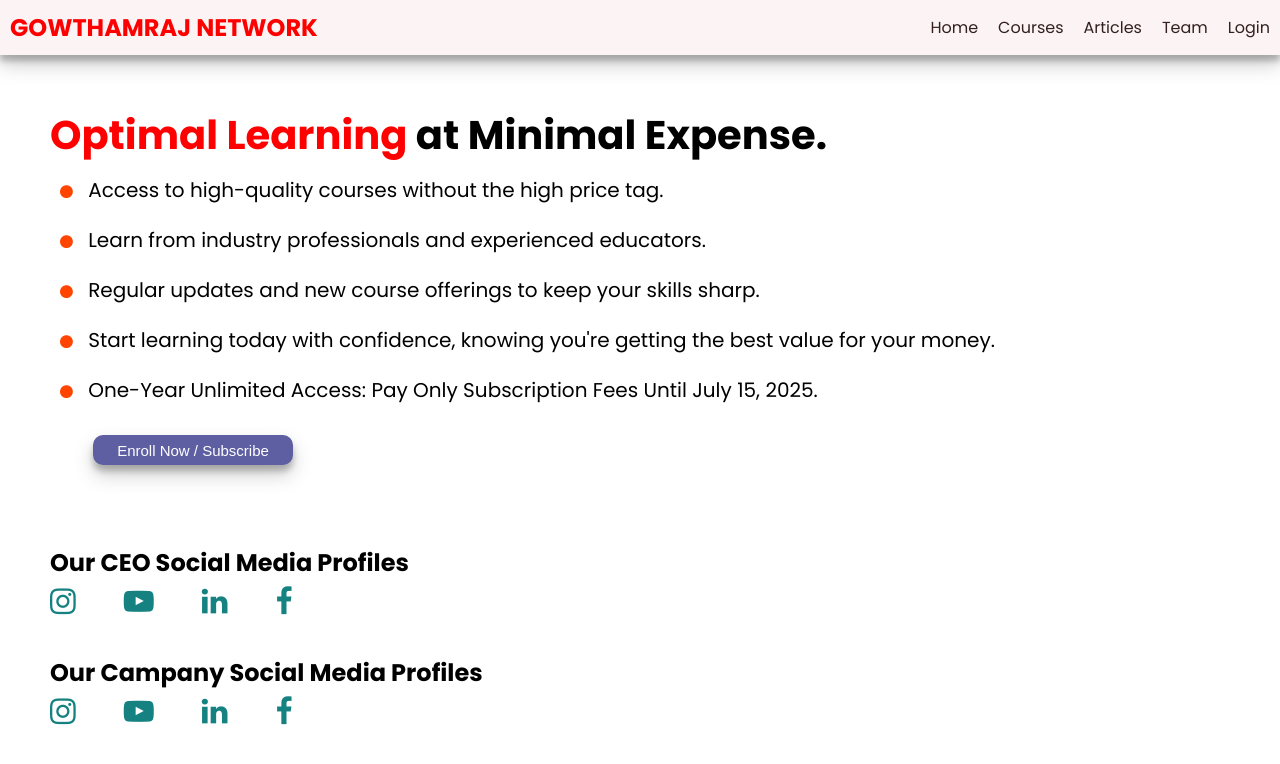
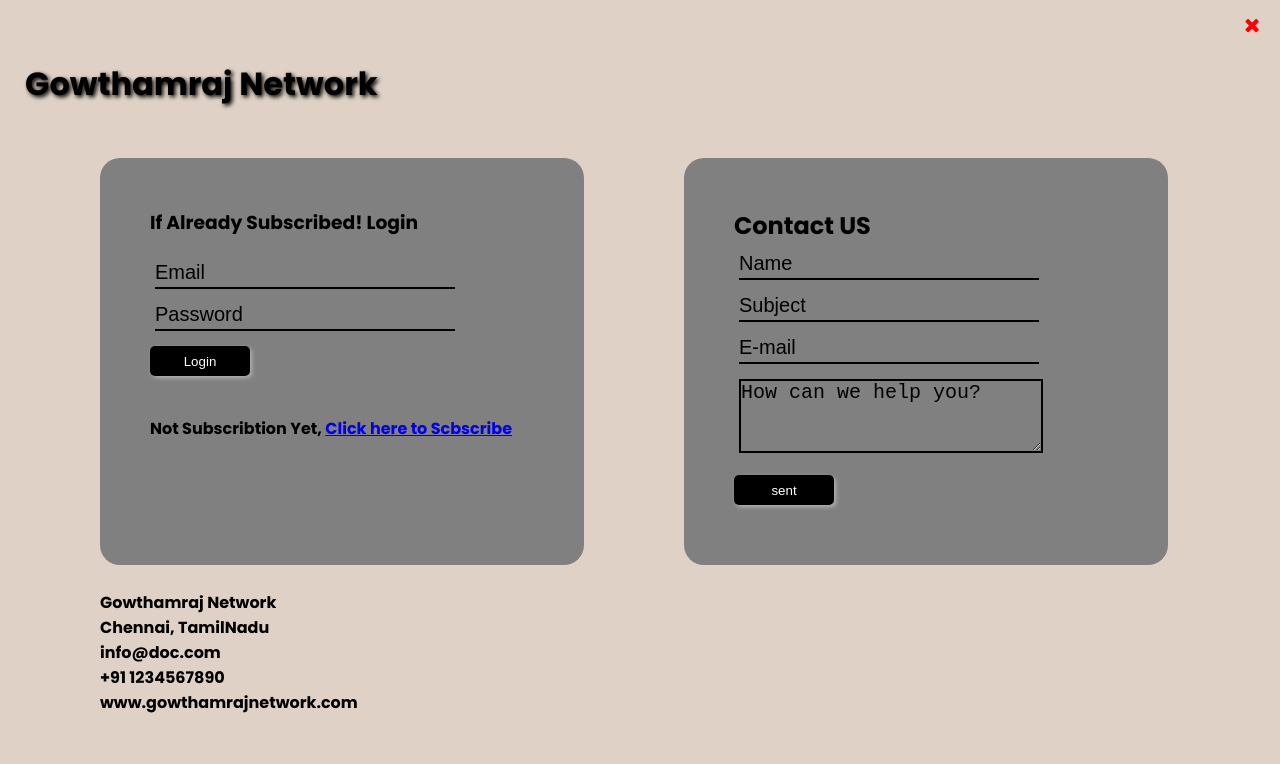
Before and after one commit to Nithishkumars-2001/learner-page, a plain HTML site: page index.html in a window 1280 px wide. Both pictures are taken after a click on the link "Login". Drawn offline with Linux system fonts and the light colour scheme.

Commit message:
update all files

```diff
--- a/index.html
+++ b/index.html
@@ -26,7 +26,7 @@
             <p class="navbar-link"><a href="#"> Courses </a></p>
             <p class="navbar-link"><a href="#"> Articles </a></p>
             <p class="navbar-link"><a href="#"> Team </a></p>
-            <p class="navbar-link"><a href="#"> Login </a></p>
+            <p class="navbar-link"><a href="#" onclick="showloginpage()"> Login </a></p>
         </div>
 
         <div class="navbar-menu-toggle" onclick="shownavbar()">
@@ -44,7 +44,8 @@
             <p class="side-navbar-link"><a href="#"> Courses </a></p>
             <p class="side-navbar-link"><a href="#"> Articles </a></p>
             <p class="side-navbar-link"><a href="#"> Team </a></p>
-            <p class="side-navbar-link"><a href="#"> Login </a></p>
+            <p class="side-navbar-link"><a href="#" onclick="enroll()"> Subscribe </a></p>
+            <p class="side-navbar-link"><a href="#" onclick="showloginpage()"> Login </a></p>
         </div>
     </div>
 
@@ -126,8 +127,45 @@
             </div>
         </div>
 
-        <h1>Already Subscribed? <a href="#">Login Here</a></h1>
+        <h1>Already Subscribed? <a href="#" onclick="showloginpage()">Login Here</a></h1>
 
+    </div>
+
+    <!--Login Page-->
+
+    <div class="login-page">
+        <p class="close-loginpage" onclick="closeloginpage()"> <i class="fa fa-times" aria-hidden="true"></i> </p>
+        <h1>Gowthamraj Network</h1>
+        <div class="login-item">
+            <div class="login-box">
+                <h3> If Already Subscribed! Login</h3>
+                <form>
+                    <input type="email" placeholder="Email">
+                    <input type="text" placeholder="Password"><br>
+                    <button> Login </button>
+                </form>
+                <h4> Not Subscribtion Yet, <a href="#">Click here to Scbscribe</a></h4>
+            </div>
+
+            <div class="contactUS">
+                <h2> Contact US</h2>
+                <form>
+                    <input type="text" placeholder="Name"> <br>
+                    <input type="text" placeholder="Subject"> <br>
+                    <input type="email" placeholder="E-mail"> <br>
+                    <textarea type="text" placeholder="How can we help you?"></textarea> <br>
+                    <button> sent </button>
+                </form>
+            </div>
+        </div>
+
+        <div class="details">
+            <p>Gowthamraj Network</p>
+            <p>Chennai, TamilNadu</p>
+            <p>info@doc.com</p>
+            <p>+91 1234567890</p>
+            <p>www.gowthamrajnetwork.com</p>
+        </div>
     </div>
 
 
--- a/script.js
+++ b/script.js
@@ -10,7 +10,6 @@ function closenavbar()
     sidenavbar.style.left = "-60%"
 }
 
-
 // select Subscribe-plan
 var Subscribe_plan = document.querySelector(".Subscribe-plan")
 
@@ -22,3 +21,15 @@ function closesubplan()
 {
     Subscribe_plan.style.display = "none"
 }
+
+//select Login Page
+var login_page  = document.querySelector(".login-page")
+
+function showloginpage()
+{
+    login_page.style.display = "block"
+}
+function closeloginpage()
+{
+    login_page.style.display = "none"
+}
--- a/style.css
+++ b/style.css
@@ -260,8 +260,134 @@ body{
     margin-top: 10px;
 }
 
+/* Login Page */
 
+.login-page{
+    background-color: rgb(223, 209, 197);
+    position: absolute;
+    width: 100%;
+    height: 150%;
+    top: 0;
+    left: 0;
+    display: none;
+}
 
+.login-box{
+    background-color: gray;
+    margin-top: 50px;
+    padding:50px;
+    width: 30%;
+    margin-left: 100px;
+    border-radius: 20px;
+}
+
+.login-item{
+    display: flex;
+    flex-direction: row;
+}
+
+.login-box input{
+    width: 300px;
+    height: 30px;
+    background-color: transparent;
+    color: black;
+    border: none;
+    margin: 5px;
+    font-size: 20px;
+    border-bottom: solid black 2px;
+}
+
+.login-box form{
+    margin-top: 15px;
+}
+
+.login-box input::placeholder{
+    color: black;
+}
+
+.login-box form button{
+    width: 100px;
+    height: 30px;
+    margin-top: 10px;
+    color: white;
+    background-color: black;
+    border: none;
+    border-radius: 5px;
+    margin-bottom: 40px;
+    box-shadow: 2px 2px 4px rgb(180, 176, 176);
+}
+
+.contactUS{
+    background-color: gray;
+    margin-top: 50px;
+    padding:50px;
+    width: 30%;
+    margin-left: 100px;
+    border-radius: 20px;
+}
+
+.contactUS input{
+    width: 300px;
+    height: 30px;
+    background-color: transparent;
+    color: black;
+    border: none;
+    margin: 5px;
+    font-size: 20px;
+    border-bottom: solid black 2px;
+}
+
+.contactUS input::placeholder{
+    color: black;
+}
+
+.contactUS textarea{
+    width: 300px;
+    height: 70px;
+    background-color: transparent;
+    color: black;
+    margin: 5px;
+    font-size: 20px;
+    border: solid black 2px;
+    margin-top: 10px;
+}
+
+.contactUS textarea::placeholder{
+    color:black;
+}
+
+.contactUS button{
+    width: 100px;
+    height: 30px;
+    margin-top: 10px;
+    color: white;
+    background-color: black;
+    border: none;
+    border-radius: 5px;
+    margin-bottom: 10px;
+    box-shadow: 2px 2px 4px rgb(180, 176, 176);
+}
+
+.login-page h1{
+    text-shadow: 2px 2px 4px#000000;
+    margin-left: 25px;
+    margin-top: 20px;
+
+}
+
+.details{
+    margin-top: 25px;
+    margin-left: 100px;
+    font-weight: bold;
+}
+
+.close-loginpage{
+    color: red;
+    text-align: right;
+    font-size: 20px;
+    margin-right: 20px;
+    margin-top: 10px;
+}
 
 /* Media query */
 
@@ -331,4 +457,34 @@ body{
         padding-left: 50px;
     }
 
+    .login-page{
+        height: 250%;
+    }
+
+    .login-box{
+        padding: 20px;
+        width:  300px;
+        margin-left: 25px;
+    }
+
+    .login-item{
+        display: flex;
+        flex-direction: column;
+    }
+
+    .contactUS{
+        padding:20px;
+        width: 300px;
+        margin-left: 25px;
+    }
+
+    .login-page h1{
+        font-size: 25px;
+
+    }
+
+    .details{
+        margin-top: 30px;
+        margin-left: 22px;
+    }
 }
```
